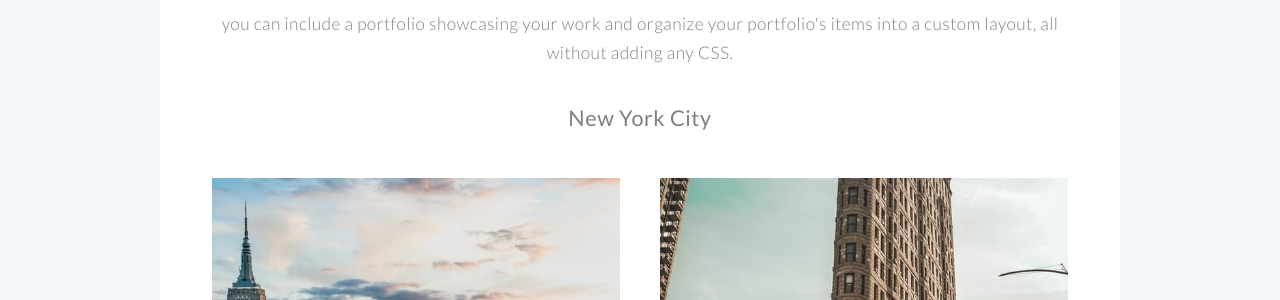
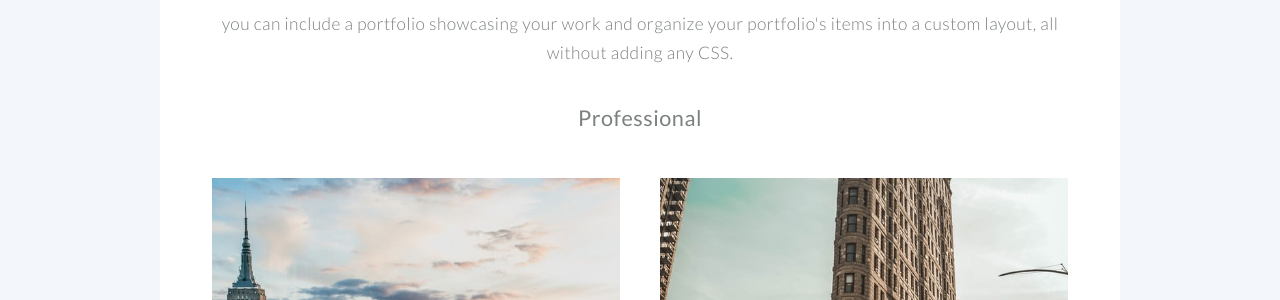
Before and after one commit to danielyseo/danielyseo.github.io, a Jekyll site: the page built from index.md, in a window 1280 px wide and 900 px high, scrolled down 1653 px. Shown: the part 155-455 px from the top of the window. Built offline with Jekyll 4.4.1, drawn with Linux system fonts in a browser that asks for light colours.

Commit message:
Update work.yml

```diff
--- a/_data/work.yml
+++ b/_data/work.yml
@@ -2,7 +2,7 @@
 # in the root directory
 
 work:
-  - category: New York City
+  - category: Professional
     items:
       - item: example.html
         image: /images/NYC1.jpg # optionally, include the file path for an image for each item
@@ -12,7 +12,7 @@
         image: /images/NYC3.jpg
       - item: example3.html
         image: /images/NYC4.jpg
-  - category: Los Angeles
+  - category: Artistic
     items:
       - item: example.html
         image: /images/LA1.jpg
```
